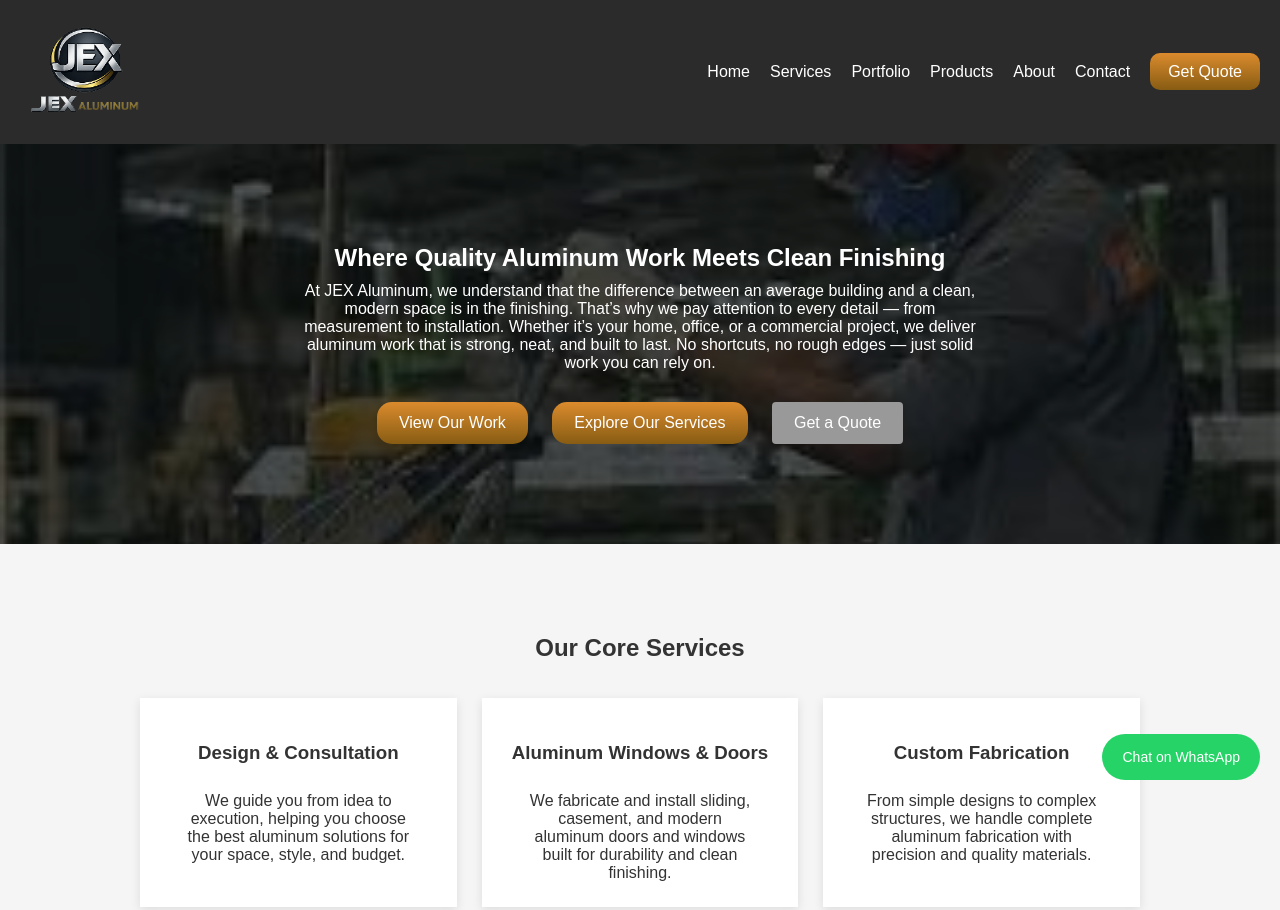
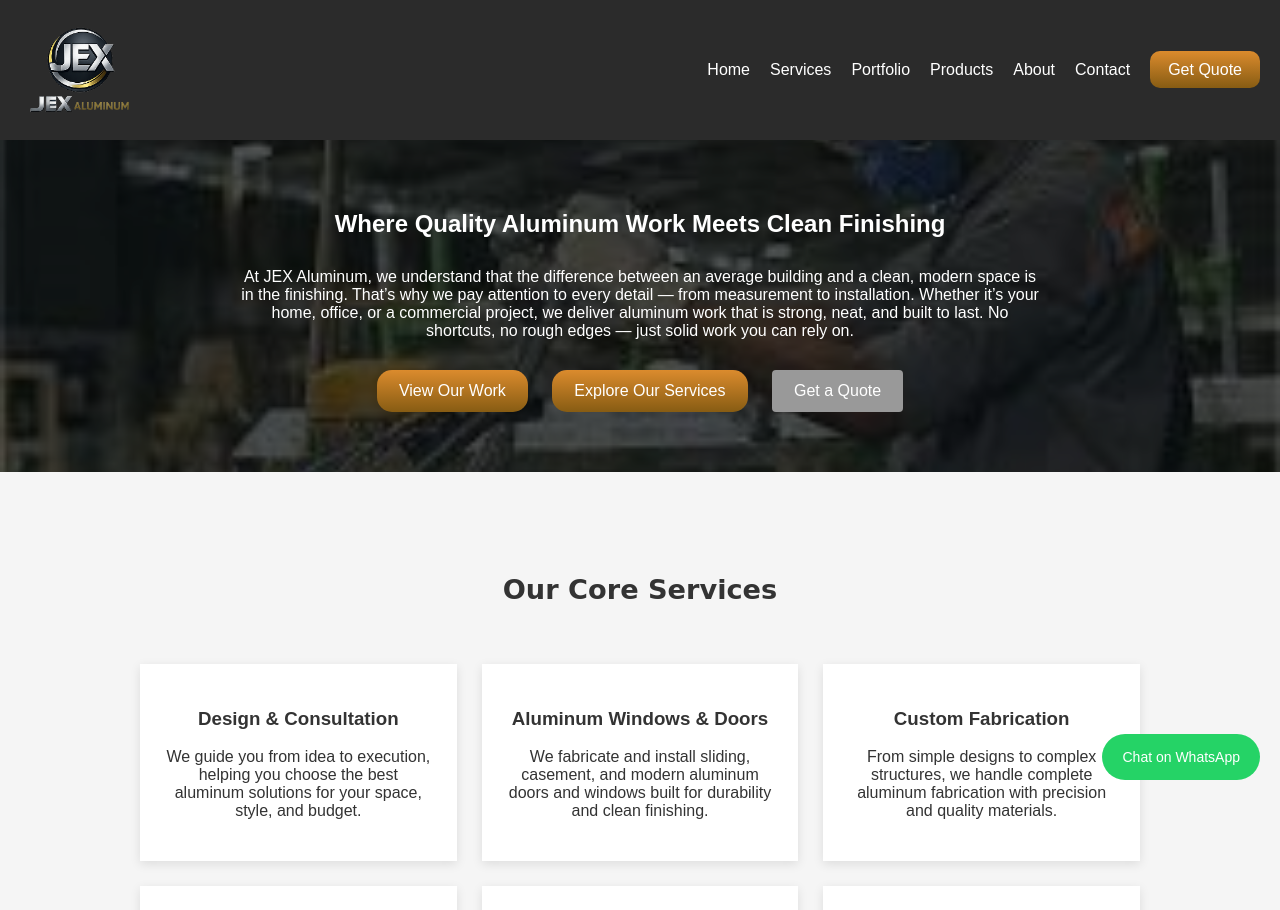
Before and after one commit to ZeJoker69/JEX-Aluminum, a plain HTML site: page index.html in a window 1280 px wide. Shown: the top 910 px of the page. Drawn offline with Linux system fonts and the light colour scheme.

Commit message:
Refactor CSS styles for improved layout and design

```diff
--- a/css/styles.css
+++ b/css/styles.css
@@ -5,20 +5,20 @@
 color:#333;
 }
 .logo{
-  width: 130px;
+  width: 120px;
+  height: 100px;
+  margin: 0;
+  display: flex;
 }
 .navbar{
-display:flex;
+display: flex;
 justify-content:space-between;
-align-items:center;
+align-items: center;
 padding:20px;
 background:#2b2b2b;
 color:white;
 }
 
-.logo{
-font-size:22px;
-}
 
 .nav-links{
 display:flex;
@@ -33,6 +33,7 @@
 .nav-links a{
 text-decoration:none;
 color:white;
+font-size: 1rem;
 }
 
 .quote-btn{
@@ -57,7 +58,7 @@
 
 .intro-section{
 position:relative;
-height:400px;
+height:200%;
 
 /* YOUR IMAGE */
 background:url("../images/f17.jpg") center/cover no-repeat;
@@ -87,11 +88,12 @@
 .intro-content{
 position:relative;
 z-index:2;
-max-width:60%;
-padding:20px;
+max-width:800px;
+padding:50px 0px;
 }
-.intro-content h1,h2,p{
-  width: 88%;
+
+.intro-content p{
+  width:auto;
   margin: auto;
   padding-top: 10px;
 }
@@ -109,7 +111,10 @@
   width: 60%;
   margin: auto;
 }
-
+.subT{
+  font-size: 1.7rem;
+  font-family: cursive;
+}
 
 .btn{
   background-image: -webkit-linear-gradient(top, #DB8B2D, #875C13);
@@ -186,6 +191,7 @@
 background-image: -o-linear-gradient(top, #DB8B2D, #875C13);
 background-image: linear-gradient(to bottom, #DB8B2D, #875C13);
 padding:10px;
+margin: auto;
 }
 
 .why-us{
```
